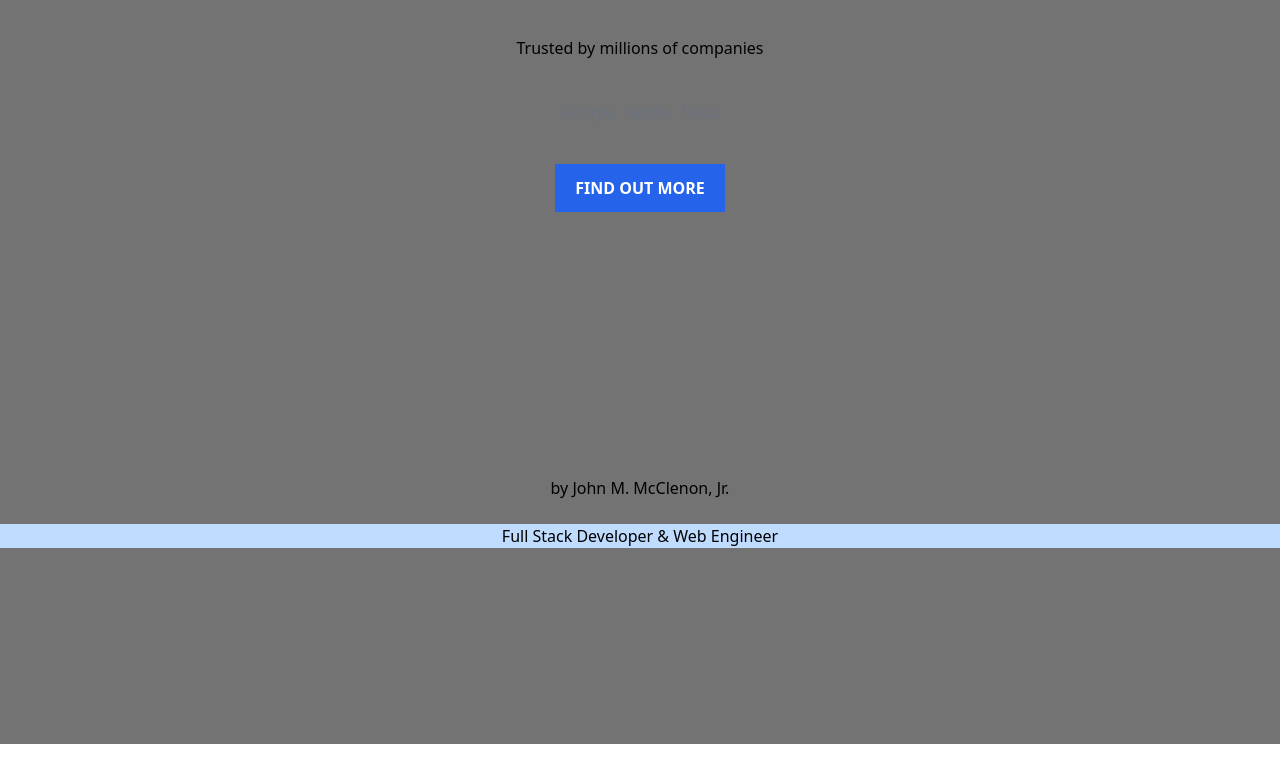
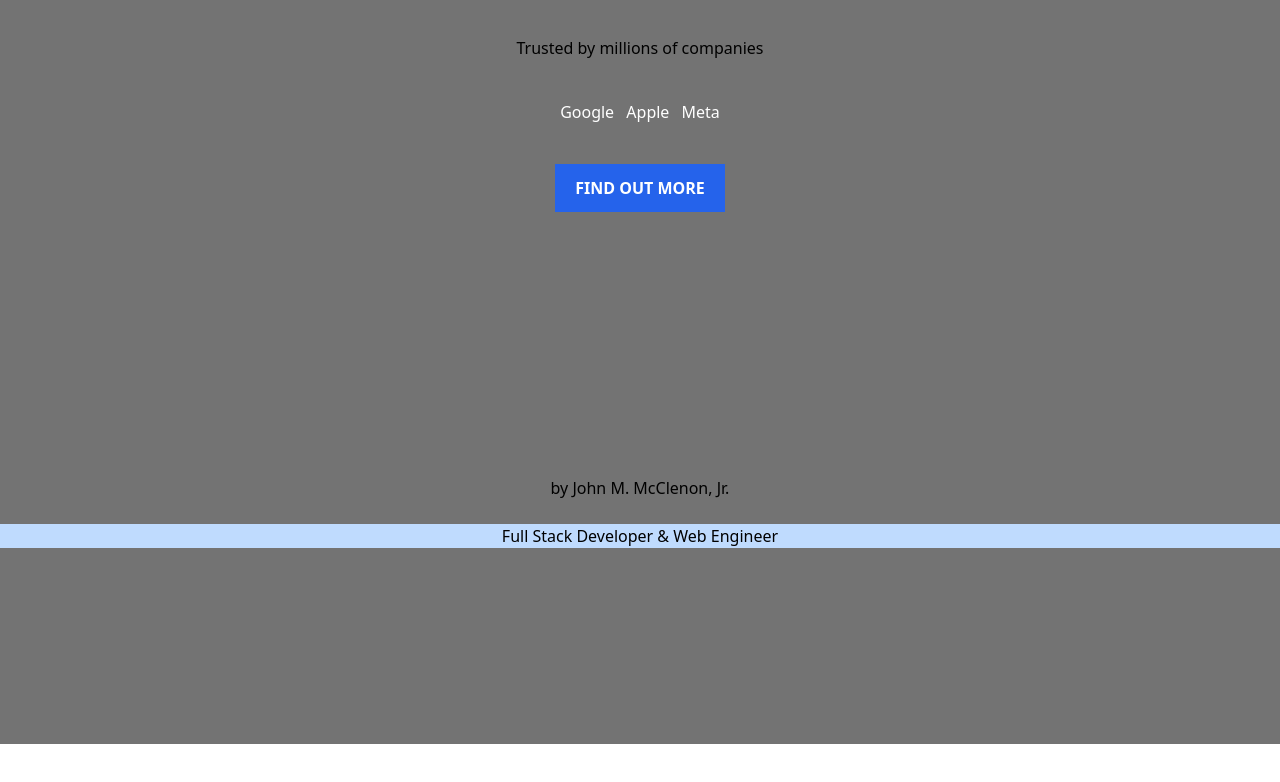
Before and after one commit to jmcclenon/tailwindcss, a website: page index.html in a window 1280 px wide. Shown: the part 56-838 px from the top of the page. Drawn offline with Linux system fonts and the light colour scheme.

Commit message:
Color chg

```diff
--- a/index.html
+++ b/index.html
@@ -8,9 +8,9 @@
         Consider Buying This Truely Fantastic Tool!</h1>
       <p class="text-center">Trusted by millions of companies</p>
       <ul class="text-center text-white pt-10">
-        <li class="inline text-gray-500 mx-1">Google</li>
-        <li class="inline text-gray-500 mx-1">Apple</li>
-        <li class="inline text-gray-500 mx-1">Meta</li>
+        <li class="inline mx-1">Google</li>
+        <li class="inline mx-1">Apple</li>
+        <li class="inline mx-1">Meta</li>
       </ul>
       <button class="block text-white bg-blue-600 px-5 py-3 mx-auto mt-10 font-bold uppercase">Find out more</button>
       <div class ="py-60">
```
